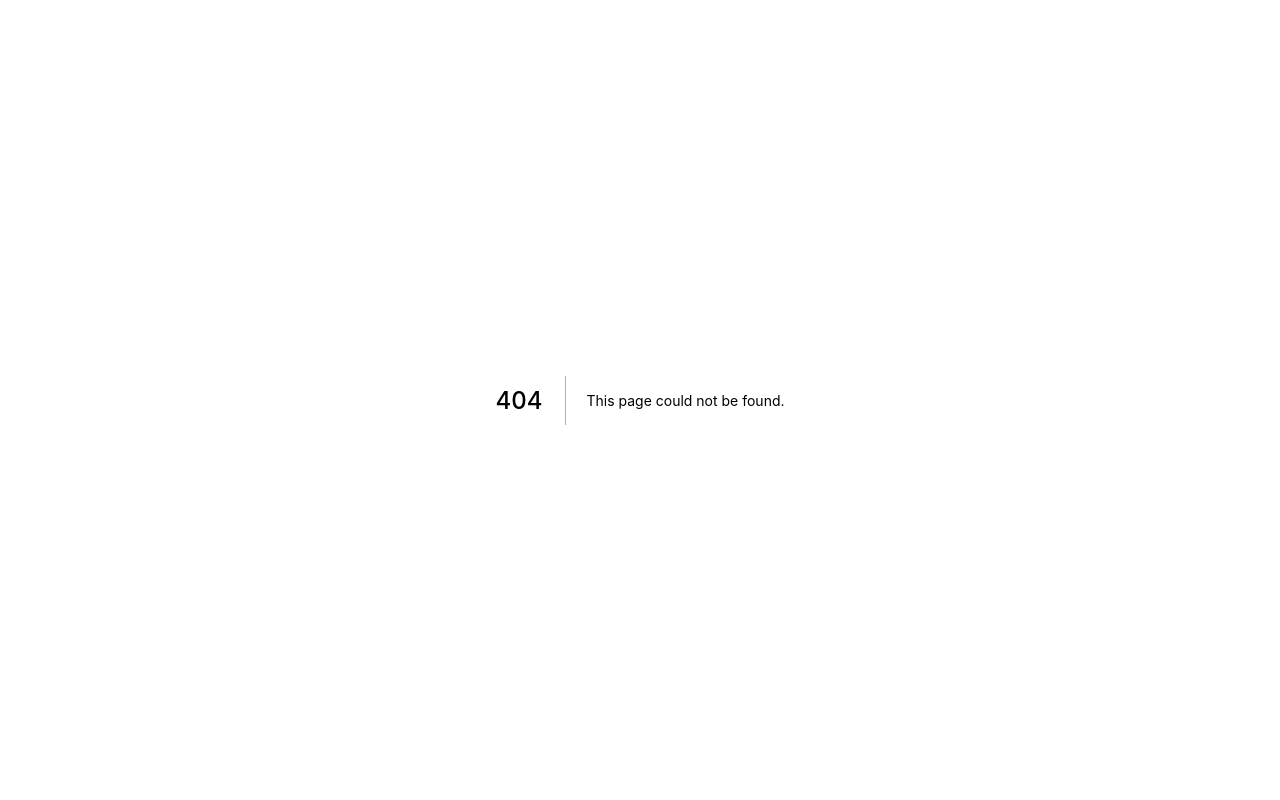
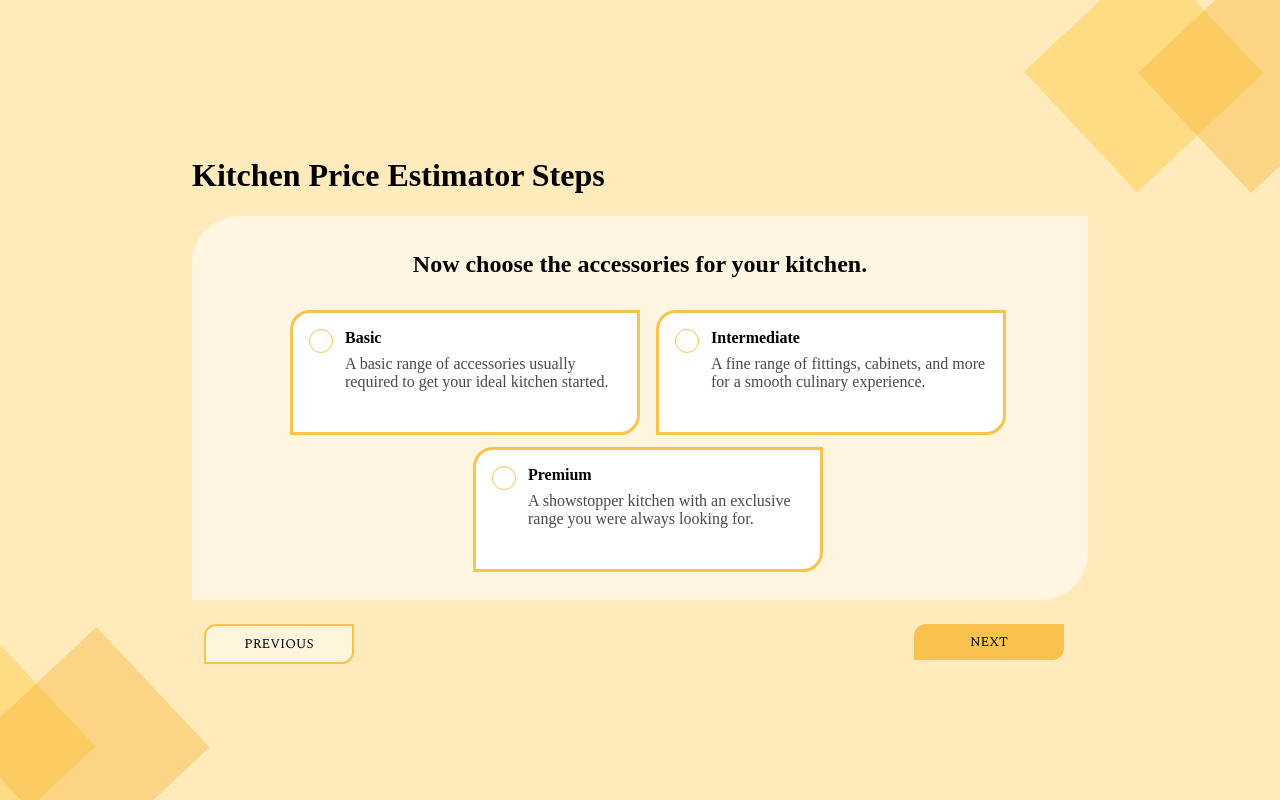
Before and after one commit to jalaj711/kitchendotcom-redesign, a Next.js app: page /estimator/estimator-31 in a window 1280 px wide. Before the commit this address had no page. Built offline with nearby package versions, Linux system fonts and the light colour scheme; a web font is replaced by a local one.

Commit message:
finalize designs for page31
Signed-off-by: Jalaj Kumar <96870071+jalaj711@users.noreply.github.com>

```diff
--- a/pages/estimator-31/index.js
+++ b/pages/estimator/estimator-31/index.js
@@ -1,16 +1,53 @@
 import React, { useState } from "react";
 import styles from "./styles.module.scss";
-import ThreeTriangles from "../../components/ThreeTriangles";
-import Button from "../../components/Button/Button";
-import Input from "../../components/Input/Input";
-import TwoSquares from "../../components/TwoSquares";
+import Button from "../../../components/Button/Button";
+import TwoSquaresTopRight from "../../../components/TwoSquaresTopRight";
+import TwoSquaresBottomLeft from "../../../components/TwoSquaresBottomLeft";
+import FetchFromApi from "../../../utils/fetchFromApi";
+import URLs from "../../../utils/urls";
+import { useRouter } from "next/router";
 
 const Estimater2 = () => {
+  const [active, setActive] = useState(-1);
+  const router = useRouter();
+
+  const handleClick = () => {
+    var kitchenLayout;
+    switch (active) {
+      case 0:
+        kitchenLayout = "L-Shaped";
+        break;
+      case 1:
+        kitchenLayout = "Straight";
+        break;
+      case 2:
+        kitchenLayout = "U-Shaped";
+        break;
+      case 3:
+        kitchenLayout = "Parallel";
+        break;
+    }
+    if (kitchenLayout) {
+      FetchFromApi.post(URLs.ESTIMATOR_2_6_SELECT_LAYOUT, {
+        kitchenLayout,
+      }).then((res) => {
+        if (res.status == 200) {
+          return res.json().then((res) => {
+            if (res.success) {
+              router.push(res.next);
+            }
+          });
+        }
+      });
+    } else {
+      alert("Please select one option");
+    }
+  };
   return (
     <div className={styles.container}>
       <div className={styles.backgroundCard}>
         <div className={styles.head}>
-          <h1 className={styles.est}>Kitchen Price Estimator Step 2</h1>
+          <h1 className={styles.est}>Kitchen Price Estimator Steps</h1>
         </div>
         <div className={styles.card}>
           <h2>Now choose the accessories for your kitchen.</h2>
@@ -58,29 +95,17 @@ const Estimater2 = () => {
             </div>
           </div>
         </div>
-        <div className={styles.buttons}>
-          <Button secondary>Back</Button>
-          <Button>Next</Button>
+        <div style={{ width: "100%" }} className={styles.buttons}>
+          <Button style={{ float: "left" }} secondary onClick={router.back}>
+            Previous
+          </Button>
+          <Button style={{ float: "right" }} onClick={handleClick}>
+            Next
+          </Button>
         </div>
       </div>
-
-      <div className={styles.decoratives}>
-        <TwoSquares
-          style={{ top: "90%", left: "-22vw", width: "max(150px, 50vw)" }}
-        />
-        <TwoSquares
-          style={{
-            top: "-4%",
-            right: "min(-50px, -20vw)",
-            width: "max(150px, 50vw)",
-          }}
-        />
-        <span style={{ top: "0%", left: "0%" }} className={styles.circle} />
-        <span style={{ top: "40%", left: "15%" }} className={styles.circle} />
-        <span style={{ top: "0%", left: "65%" }} className={styles.circle} />
-        <span style={{ top: "20%", left: "100%" }} className={styles.circle} />
-        <span style={{ top: "40%", left: "100%" }} className={styles.circle} />
-      </div>
+      <TwoSquaresTopRight className={styles.square1} />
+      <TwoSquaresBottomLeft className={styles.square2} />
     </div>
   );
 };
--- a/pages/estimator-31/styles.module.scss
+++ b/pages/estimator/estimator-31/styles.module.scss
@@ -1,7 +1,8 @@
-@use "../../styles/theme";
+@use "../../../styles/theme";
 
 .container {
-  background-color: theme.$bg2;
+  background-color: #ffeabc;
+  position: relative;
   display: flex;
   flex-direction: column;
   width: 100vw;
@@ -11,7 +12,6 @@
   padding: 32px;
 }
 .backgroundCard {
-  background-color: #ffeabc;
   display: flex;
   flex-direction: column;
   justify-content: center;
@@ -26,7 +26,7 @@
 .card {
   border-bottom-right-radius: 48px;
   border-top-left-radius: 48px;
-  background-color: theme.$offwhite;
+  background-color: #fff5e1;
   width: min-content;
   padding: 16px;
   display: flex;
@@ -36,8 +36,9 @@
   z-index: 2;
   position: relative;
   min-width: 70vw;
-  svg, button {
-    margin-top: 8px
+  svg,
+  button {
+    margin-top: 8px;
   }
 }
 
@@ -46,27 +47,27 @@
   position: relative;
   z-index: 2;
 }
-
-.decoratives * {
+.square1 {
+  top: 0;
+  right: 0;
   position: absolute;
   z-index: 0;
 }
 
-.circle {
-  width: max(150px, 40vw);
-  height: max(150px, 40vw);
-  background-color: theme.$primary;
-  border-radius: 50%;
-  filter: blur(400px);
+.square2 {
+  left: 0;
+  bottom: 0;
+  position: absolute;
   z-index: 0;
 }
 
 .buttons {
+  margin-top: 24px;
   z-index: 2;
-  position: relative;
-  margin-top: 24px;
   button {
-    margin: 0 24px;
+    margin-left: 12px;
+    margin-right: 24px;
+    min-width: 150px;
   }
 }
 
@@ -112,9 +113,17 @@
 @media screen and (max-width: 768px) {
   .row {
     flex-direction: column;
-    margin-top: 0;;
+    margin-top: 0;
     .choice {
       margin-top: 12px;
     }
   }
 }
+
+@media screen and (max-width: 500px) {
+  .buttons button {
+    margin-left: 8px !important;
+    margin-right: 12px !important;
+    min-width: 50px !important;
+  }
+}
```
